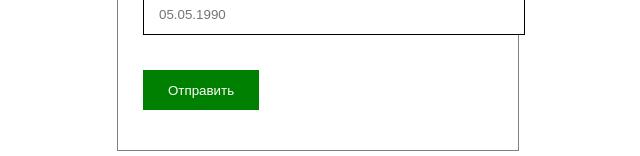
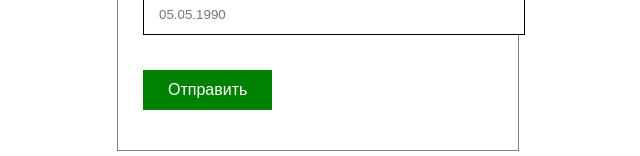
Before and after one commit to ai-from/vuelidate, a Vue app: page / in a window 1280 px wide. Shown: the part 1684-1840 px from the top of the page, without its empty margins (322-962 px from the left). Built offline with nearby package versions, Linux system fonts and the light colour scheme.

Commit message:
add font style for btn

```diff
--- a/src/components/Button.vue
+++ b/src/components/Button.vue
@@ -27,4 +27,6 @@
     margin: 15px 0
     border: none
     cursor: pointer
+    font-family: Arial, monospace
+    font-size: 16px
 </style>
```
